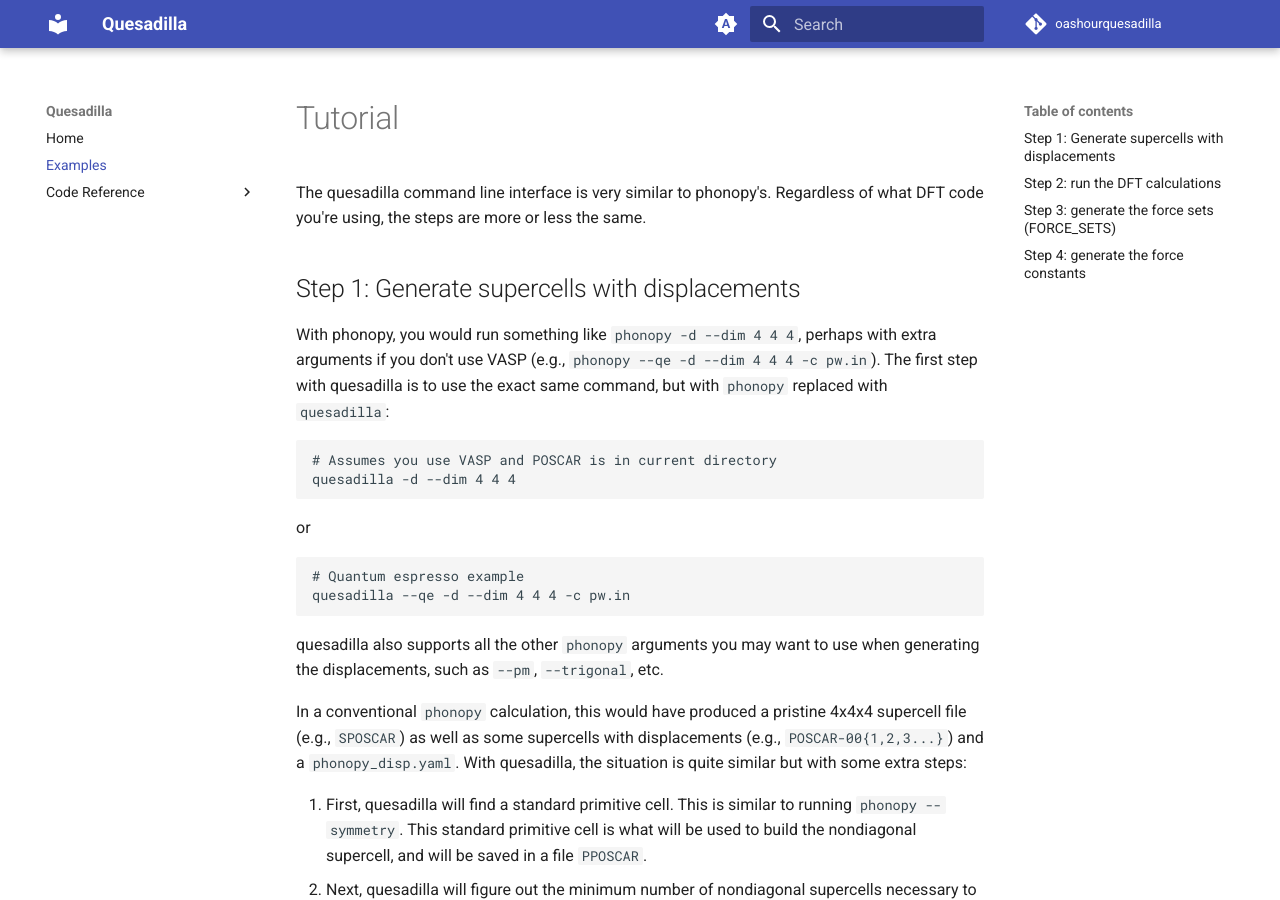
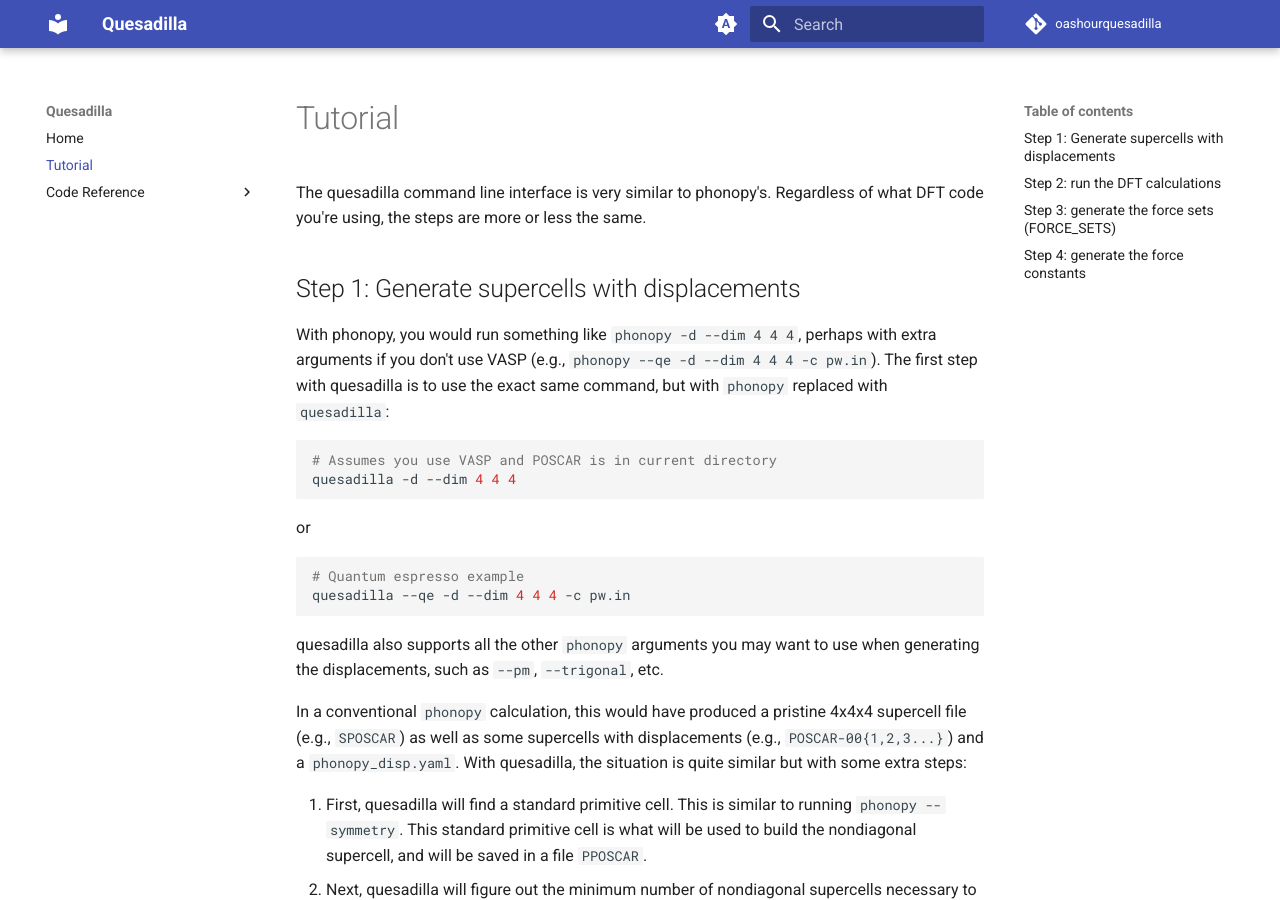
Before and after one commit to Griffin-Group/quesadilla, an MkDocs documentation site: the page built from docs/tutorial.md, in a window 1280 px wide and 900 px high. Built offline with MkDocs 1.6.1 and Material for MkDocs 9.7.7, drawn with Linux system fonts in a browser that asks for light colours; comment, search, counter and statistics services are not loaded; the version menu is left out; some of the changed text lies outside the part shown.

Commit message:
Add support for admonitions

```diff
--- a/mkdocs.yml
+++ b/mkdocs.yml
@@ -7,7 +7,7 @@
 
 nav:
   - Home: index.md
-  - Examples: tutorial.md
+  - Tutorial: tutorial.md
   - Code Reference: reference/
 
 validation:
@@ -77,6 +77,9 @@
 - https://cdnjs.cloudflare.com/ajax/libs/KaTeX/0.16.7/katex.min.css
 
 markdown_extensions:
+- admonition
+- pymdownx.details
+- pymdownx.superfences
 - pymdownx.highlight:
     use_pygments: true
     pygments_lang_class: true
```
